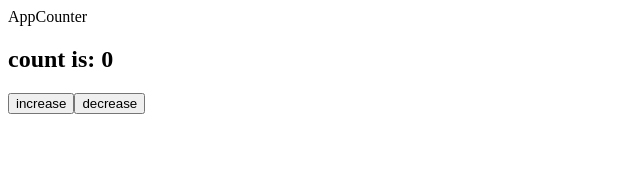
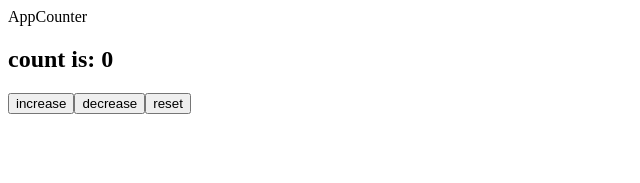
Before and after one commit to CoderSuman5/Scenario-based-react-practise-question, a React (Vite) app: page / in a window 1280 px wide. Shown: the top 183 px of the page, without its empty margins (0-640 px from the left). Built offline with nearby package versions, Linux system fonts and the light colour scheme.

Commit message:
added function for reseting count

```diff
--- a/src/components/Counter.jsx
+++ b/src/components/Counter.jsx
@@ -16,11 +16,17 @@ const Counter = () => {
         console.log(count);
     }
 
+    let handleReset = () => {
+        setCount(0)
+        console.log(count);
+    }
+
   return (
     <>Counter
          <h2>count is: {count}</h2>
          <button onClick={handleIncrease}>increase</button>
          <button onClick={handleDecrease}>decrease</button>
+         <button onClick={handleReset}>reset</button>
     </>
   )
 }
```
